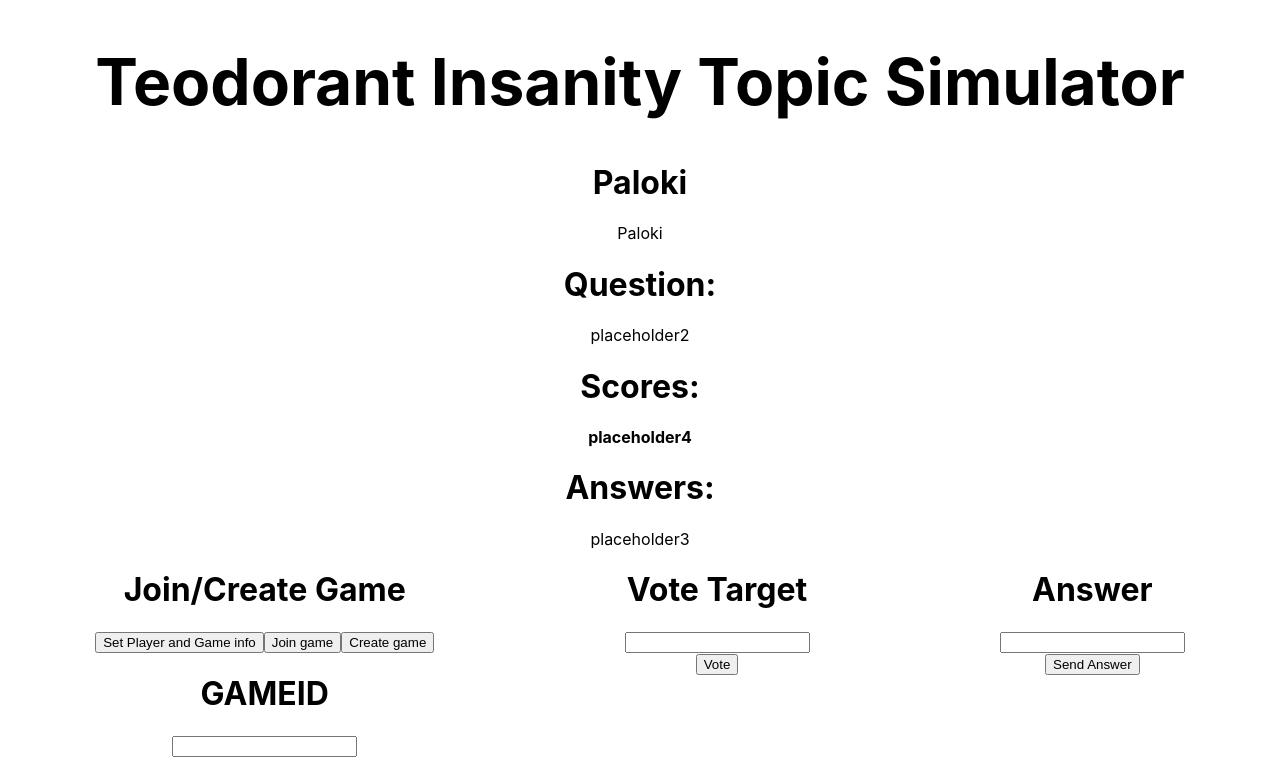
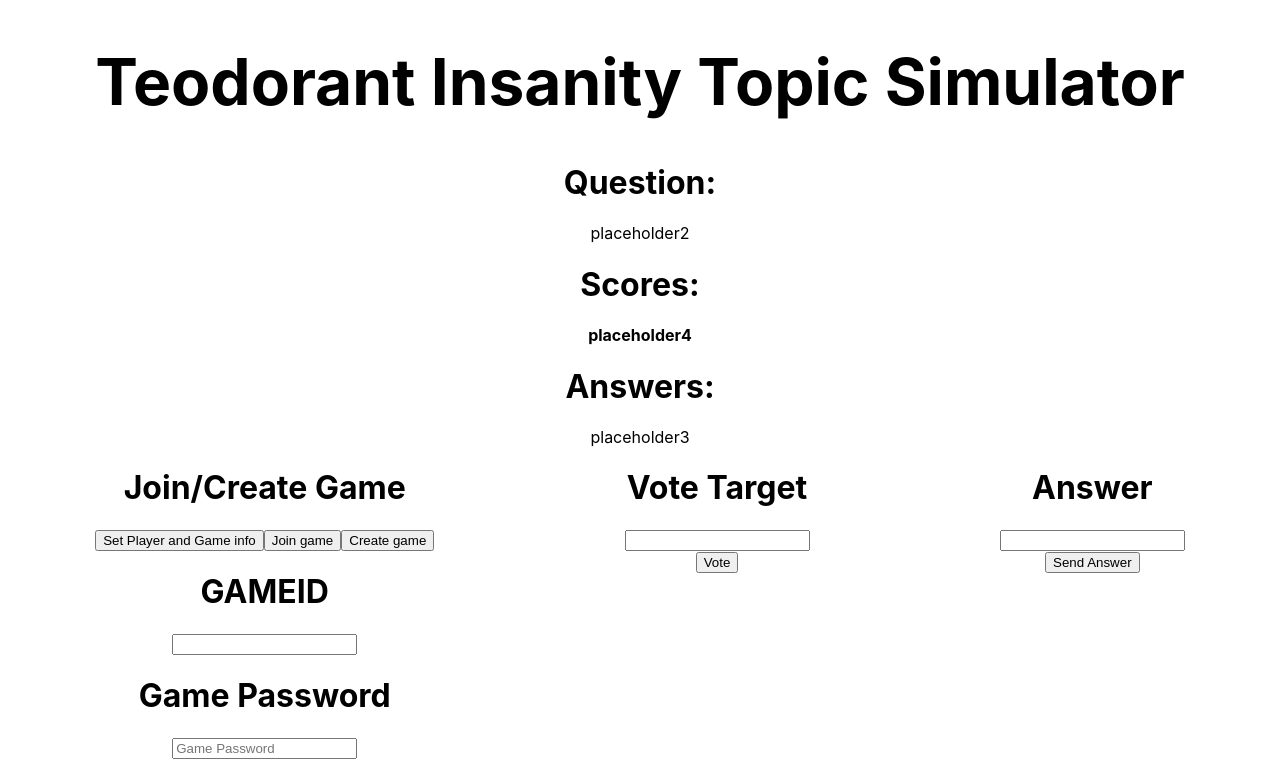
Before and after one commit to Teodorant1/TITS_Frontend, a React (Create React App) app: page / in a window 1280 px wide. Shown: the top 783 px of the page. Built offline with nearby package versions, Linux system fonts and the light colour scheme.

Commit message:
removed paloki
removed paloki

```diff
--- a/src/App.js
+++ b/src/App.js
@@ -193,9 +193,7 @@ event.preventDefault();
 
           <h1>   <h1> Teodorant Insanity Topic Simulator </h1>    </h1>
 
-     <div>  <h1> Paloki </h1>
-
-     <label> Paloki  </label>
+     <div>
 
      <div class>     <div><h1>Question:</h1> {question} </div>  <div><b><h1>Scores:</h1> {scores} </b></div>     <div><h1>Answers:</h1>  {answers} </div>
      </div>
```
